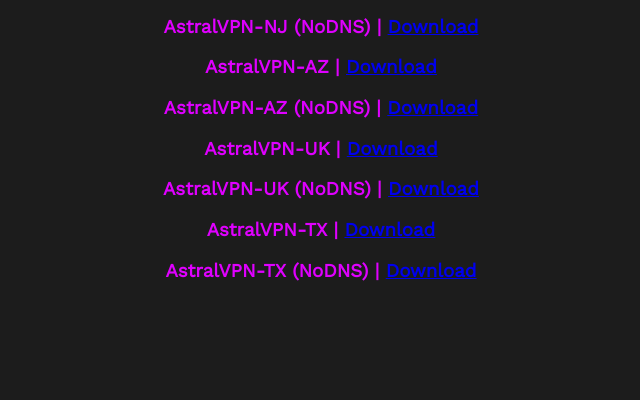
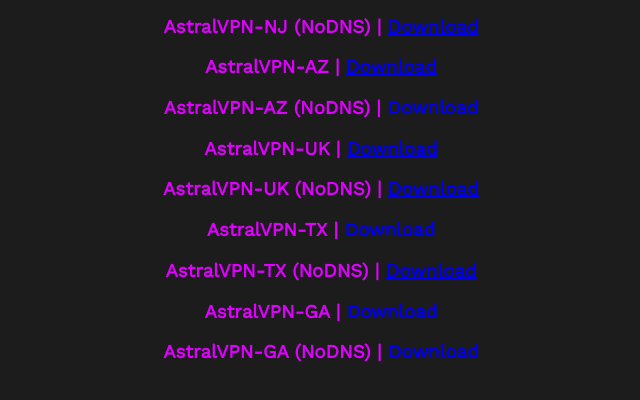
Before and after one commit to LargoMC/AstralVPNMirrors, a plain HTML site: page index.html in a window 1280 px wide. Shown: the part 106-506 px from the top of the page, without its empty margins (319-959 px from the left). Drawn offline with nearby package versions, Linux system fonts and the light colour scheme.

Commit message:
Update index.html

```diff
--- a/index.html
+++ b/index.html
@@ -33,5 +33,11 @@
     <h3 id="centered">
       AstralVPN-TX (NoDNS) | <a href="./vpn/TXAstralVPNNoDNS.onc">Download</a>
     </h3>
+        <h3 id="centered">
+      AstralVPN-GA | <a href="./vpn/GAAstralVPN.onc">Download</a>
+    </h3>
+    <h3 id="centered">
+      AstralVPN-GA (NoDNS) | <a href="./vpn/GAAstralVPNNoDNS.onc">Download</a>
+    </h3>
   </body>
 </html>
```
